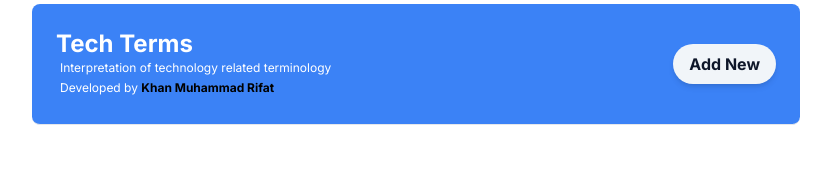
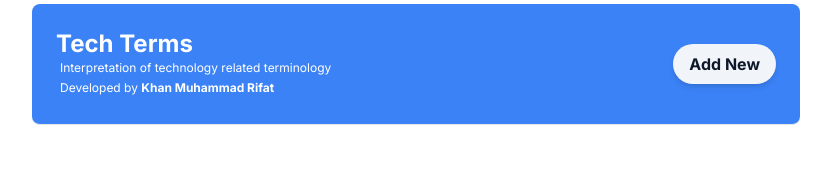
Before and after one commit to khan1203/tech-terms, a Next.js app: page /create in a window 1280 px wide. Shown: the top 170 px of the page, without its empty margins (224-1055 px from the left). Built offline with nearby package versions, Linux system fonts and the light colour scheme.

Commit message:
Update layout.tsx

```diff
--- a/src/app/layout.tsx
+++ b/src/app/layout.tsx
@@ -25,7 +25,7 @@ export default function RootLayout({
                 Tech Terms
               </Link>
               <p className="text-white text-xs px-1">Interpretation of technology related terminology</p>
-              <p className="text-white text-xs px-1 py-1">Developed by <strong  className="text-black hover:text-white"><Link href={"https://www.linkedin.com/in/khan1203"}>Khan Muhammad Rifat</Link></strong></p>
+              <p className="text-white text-xs px-1 py-1">Developed by <strong  className="hover:text-black"><Link href={"https://www.linkedin.com/in/khan1203"}>Khan Muhammad Rifat</Link></strong></p>
             </div>
             <Link
               className="bg-slate-100 grid place-items-center py-2 px-4 rounded-full font-bold shadow-md"
```
